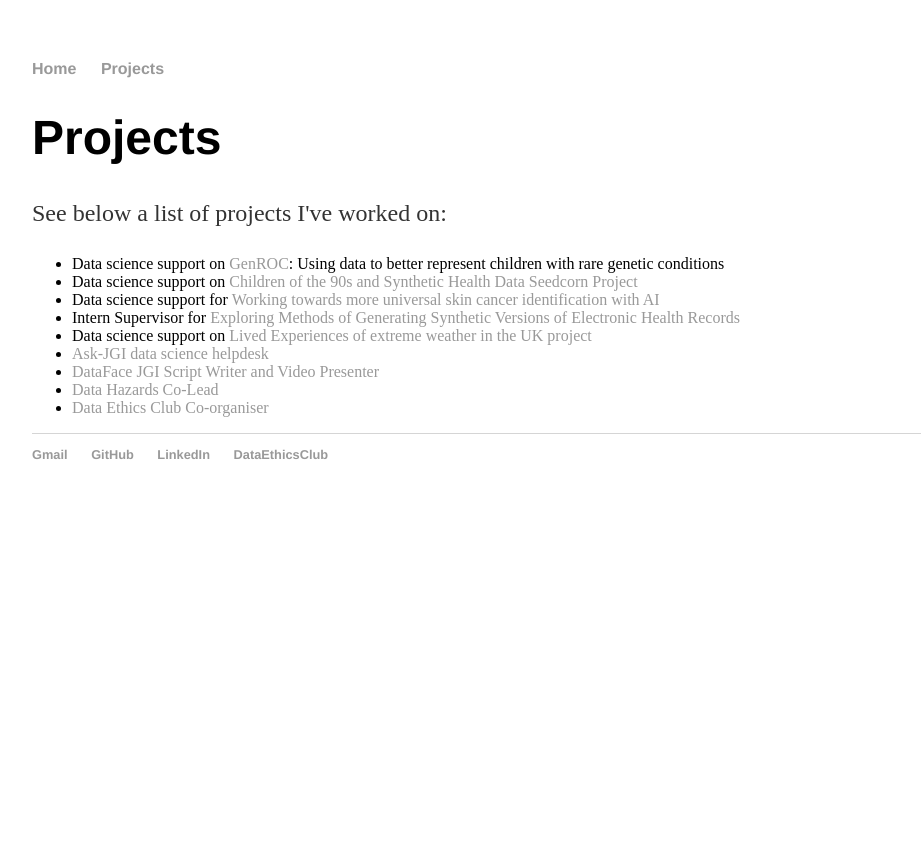
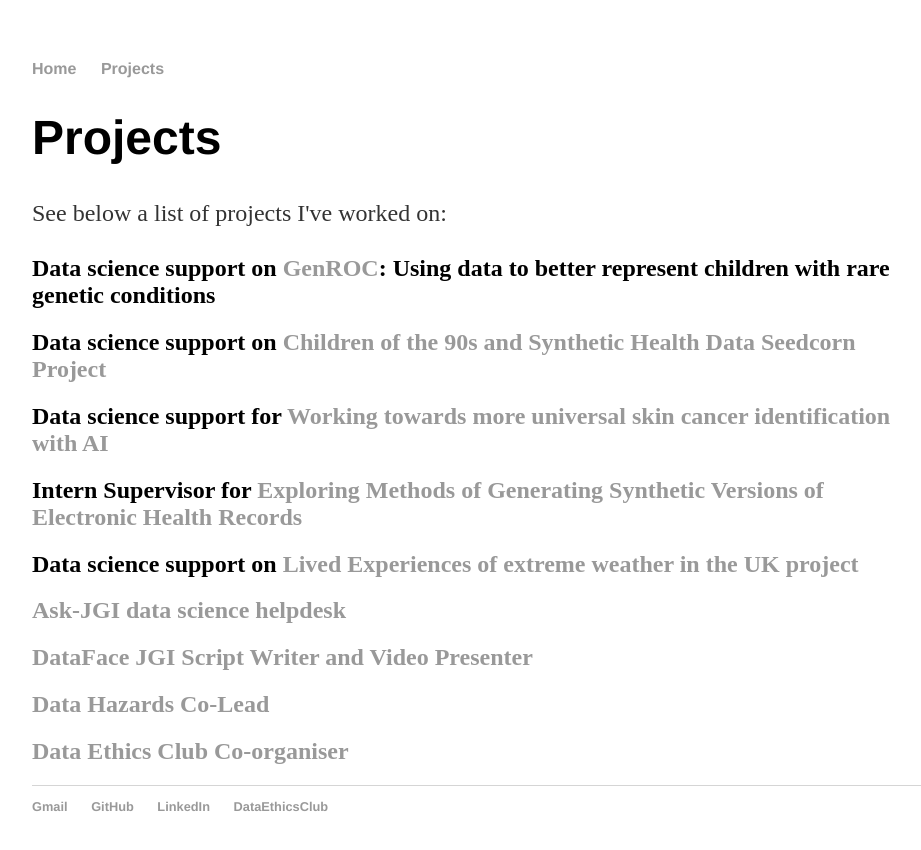
Before and after one commit to HuwWDay/HuwWDay.github.io, a Jekyll site: the page built from projects/index.html, in a window 1280 px wide. Shown: the top 850 px of the page, without its empty margins (160-1081 px from the left). Built offline with Jekyll 4.4.1, drawn with Linux system fonts in a browser that asks for light colours.

Commit message:
Update index.html

```diff
--- a/projects/index.html
+++ b/projects/index.html
@@ -5,23 +5,23 @@
 <div class="blurb">
 		<h1>Projects</h1>
 		<p>See below a list of projects I've worked on:
-  <ul>
-  <li>Data science support on <a href="https://www.bristol.ac.uk/golding/impact/project-case-studies/genroc-study/">GenROC</a>: Using data to better represent children with rare genetic conditions </li>
 
-  <li>Data science support on <a href="https://jeangoldinginstitute.blogs.bristol.ac.uk/2024/08/07/children-of-the-90s-and-synthetic-health-data/">Children of the 90s and Synthetic Health Data Seedcorn Project</a> </li>
+  <h2>Data science support on <a href="https://www.bristol.ac.uk/golding/impact/project-case-studies/genroc-study/">GenROC</a>: Using data to better represent children with rare genetic conditions <h2>
 
-  <li>Data science support for <a href="https://jeangoldinginstitute.blogs.bristol.ac.uk/2024/09/02/working-towards-more-universal-skin-cancer-identification-with-ai/">Working towards more universal skin cancer identification with AI</a> </li>
+  <h2>Data science support on <a href="https://jeangoldinginstitute.blogs.bristol.ac.uk/2024/08/07/children-of-the-90s-and-synthetic-health-data/">Children of the 90s and Synthetic Health Data Seedcorn Project</a> <h2>
 
-  <li>Intern Supervisor for <a href="https://jeangoldinginstitute.blogs.bristol.ac.uk/2024/09/04/chakaya-nyamvulas-jgi-placement/">Exploring Methods of Generating Synthetic Versions of Electronic Health Records</a> </li>
+  <h2>Data science support for <a href="https://jeangoldinginstitute.blogs.bristol.ac.uk/2024/09/02/working-towards-more-universal-skin-cancer-identification-with-ai/">Working towards more universal skin cancer identification with AI</a> <h2>
 
-  <li>Data science support on <a href="https://www.climatebristol.org/people/huw-day/">Lived Experiences of extreme weather in the UK project </a> </li>
+  <h2>Intern Supervisor for <a href="https://jeangoldinginstitute.blogs.bristol.ac.uk/2024/09/04/chakaya-nyamvulas-jgi-placement/">Exploring Methods of Generating Synthetic Versions of Electronic Health Records</a> <h2>
 
-  <li><a href="https://jgibristol.github.io/ask-jgi-handbook/pages/intro.html">Ask-JGI data science helpdesk </a> </li>
+  <h2>Data science support on <a href="https://www.climatebristol.org/people/huw-day/">Lived Experiences of extreme weather in the UK project </a> <h2>
 
-  <li><a href="https://jeangoldinginstitute.blogs.bristol.ac.uk/2024/07/03/empowering-schools-to-improve-the-data-literacy-of-young-people/">DataFace JGI Script Writer and Video Presenter </a></li>
+  <h2><a href="https://jgibristol.github.io/ask-jgi-handbook/pages/intro.html">Ask-JGI data science helpdesk </a> <h2>
 
-  <li><a href="datahazards.com">Data Hazards Co-Lead </a></li>
+  <h2><a href="https://jeangoldinginstitute.blogs.bristol.ac.uk/2024/07/03/empowering-schools-to-improve-the-data-literacy-of-young-people/">DataFace JGI Script Writer and Video Presenter </a><h2>
 
-  <li><a href="dataethicsclub.com">Data Ethics Club Co-organiser </a></li>
-</ul>
+  <h2><a href="datahazards.com">Data Hazards Co-Lead </a><h2>
+
+  <h2><a href="dataethicsclub.com">Data Ethics Club Co-organiser </a><h2>
+
     		</div><!-- /.blurb -->
```
